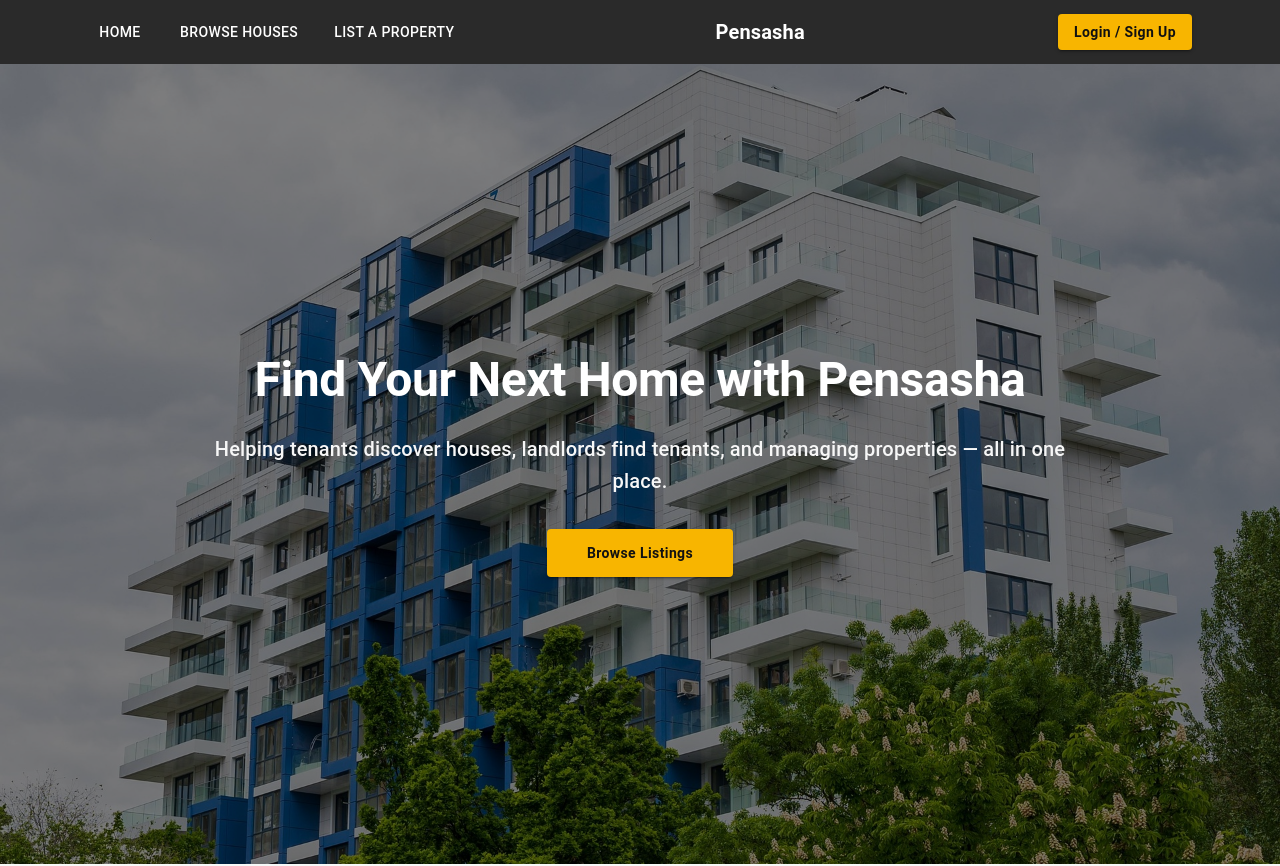
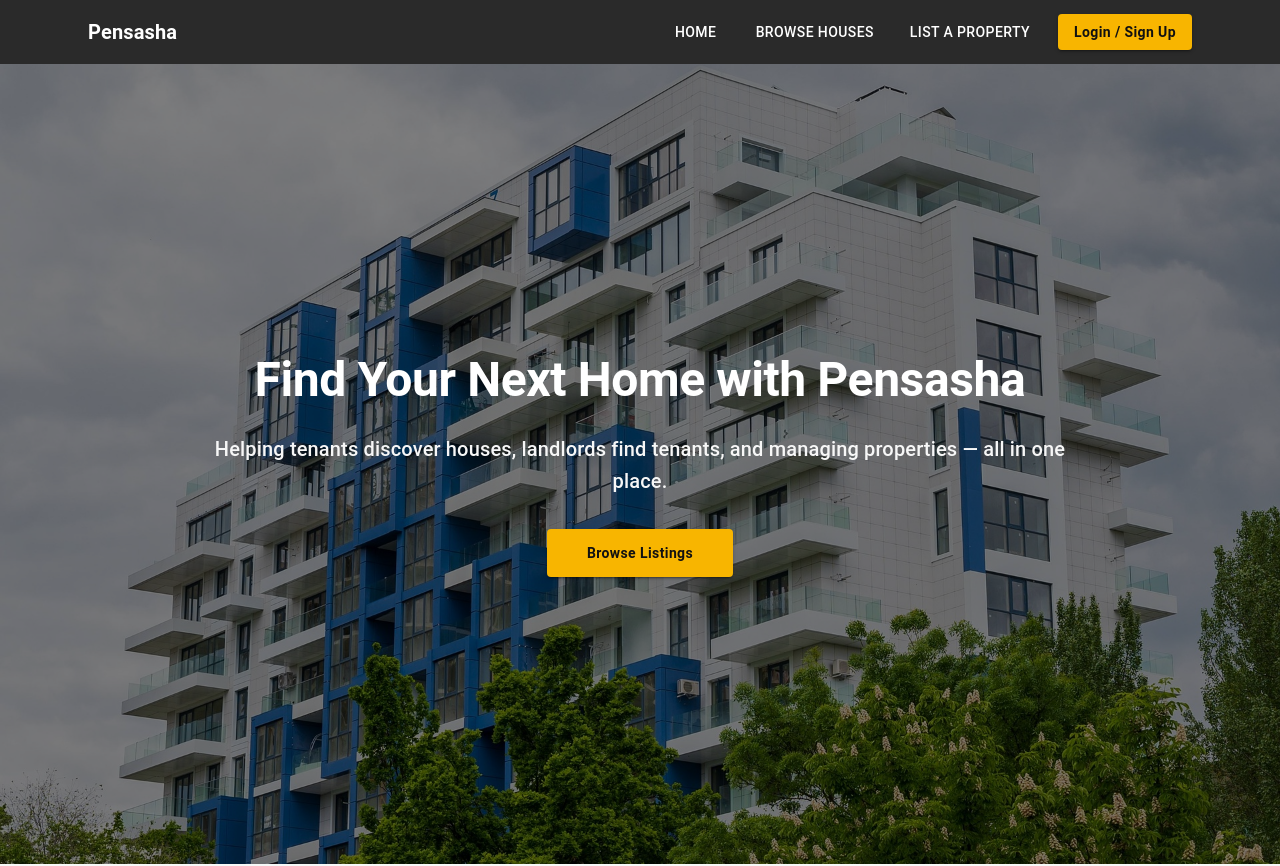
Before and after one commit to Sobunge/pensasha-houses, a React (Create React App) app in the folder frontend/: page / in a window 1280 px wide. Shown: the top 866 px of the page. Built offline with nearby package versions, Linux system fonts and the light colour scheme.

Commit message:
updating the navbar placement

```diff
--- a/frontend/src/components/Navbar.jsx
+++ b/frontend/src/components/Navbar.jsx
@@ -5,20 +5,16 @@ function Navbar() {
     <AppBar position="static" sx={{ backgroundColor: '#2A2A2A' }}>
       <Container>
         <Toolbar sx={{ justifyContent: 'space-between' }}>
-          {/* Left side nav links */}
-          <Box sx={{ display: 'flex', gap: '20px' }}>
+          {/* Logo / App Name on the left */}
+          <Typography variant="h6" sx={{ fontWeight: 'bold' }}>
+            Pensasha
+          </Typography>
+
+          {/* All other links on the right */}
+          <Box sx={{ display: 'flex', alignItems: 'center', gap: '20px' }}>
             <Button color="inherit" href="/">Home</Button>
             <Button color="inherit" href="/houses">Browse Houses</Button>
             <Button color="inherit" href="/list-property">List a Property</Button>
-          </Box>
-
-          {/* Center App Name */}
-          <Typography variant="h6" sx={{ flexGrow: 0, fontWeight: 'bold' }}>
-            Pensasha
-          </Typography>
-
-          {/* Right side login button */}
-          <Box>
             <Button
               variant="contained"
               href="/login"
```
